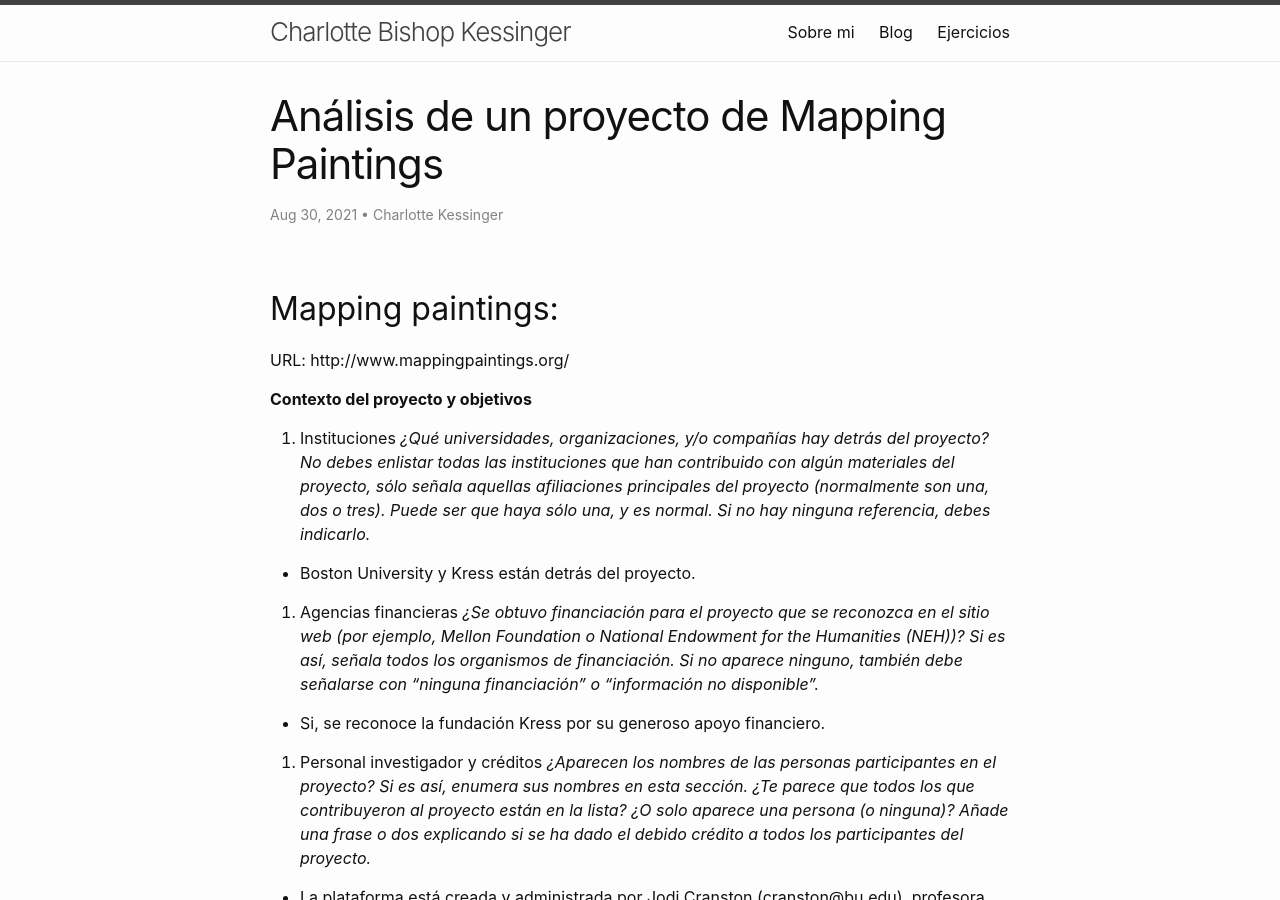
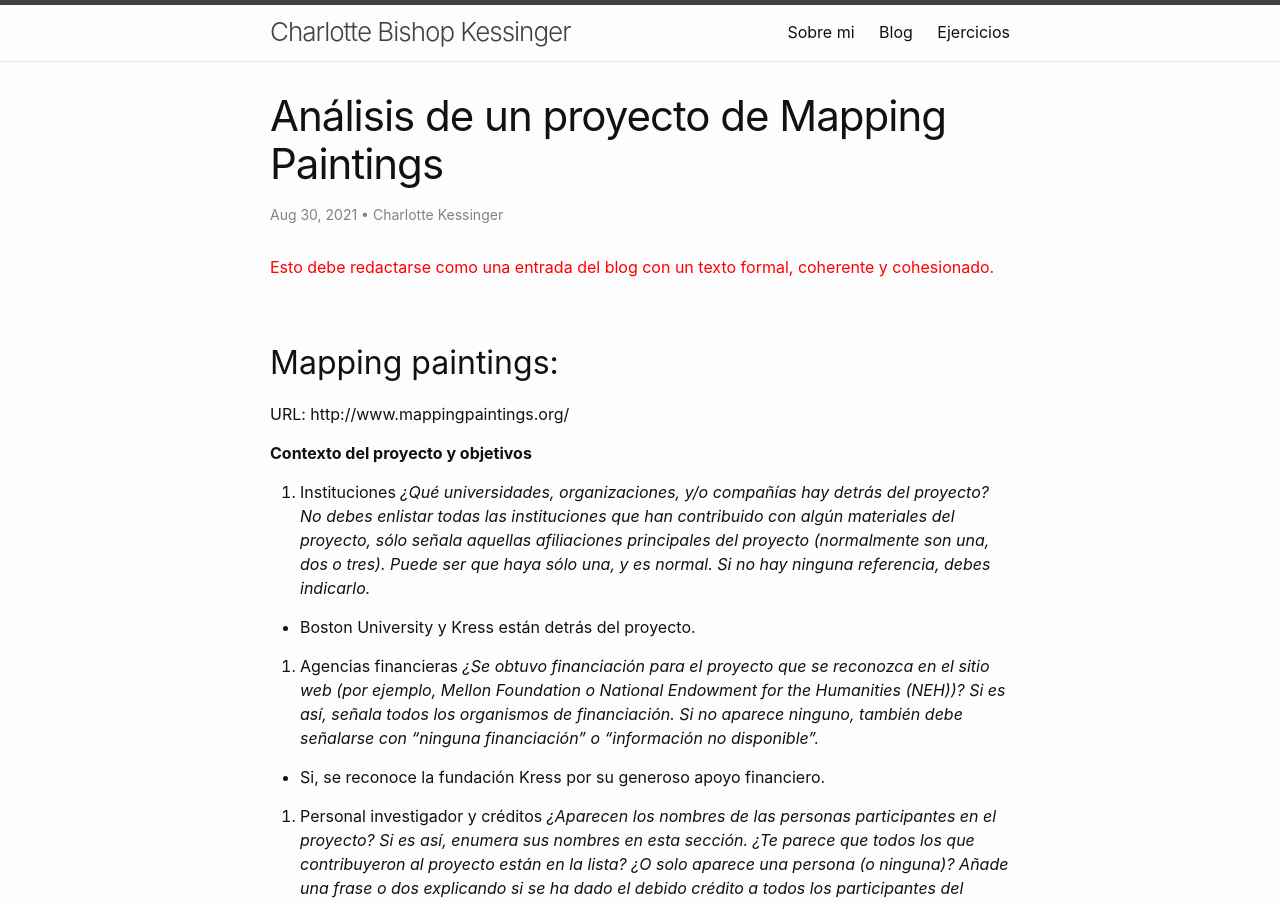
Before and after one commit to charkessinger/charkessinger.github.io, a Jekyll site: the page built from _posts/2021-08-30-analisis-proyecto-HD.md, in a window 1280 px wide and 900 px high. Built offline with Jekyll 4.4.1, drawn with Linux system fonts in a browser that asks for light colours.

Commit message:
Update 2021-08-30-analisis-proyecto-HD.md

```diff
--- a/_posts/2021-08-30-analisis-proyecto-HD.md
+++ b/_posts/2021-08-30-analisis-proyecto-HD.md
@@ -5,6 +5,8 @@
 author:
 - Charlotte Kessinger
 ---
+
+<span style="color:red;">Esto debe redactarse como una entrada del blog con un texto formal, coherente y cohesionado.</span>
 
 ## Mapping paintings:
 URL: http://www.mappingpaintings.org/
```
